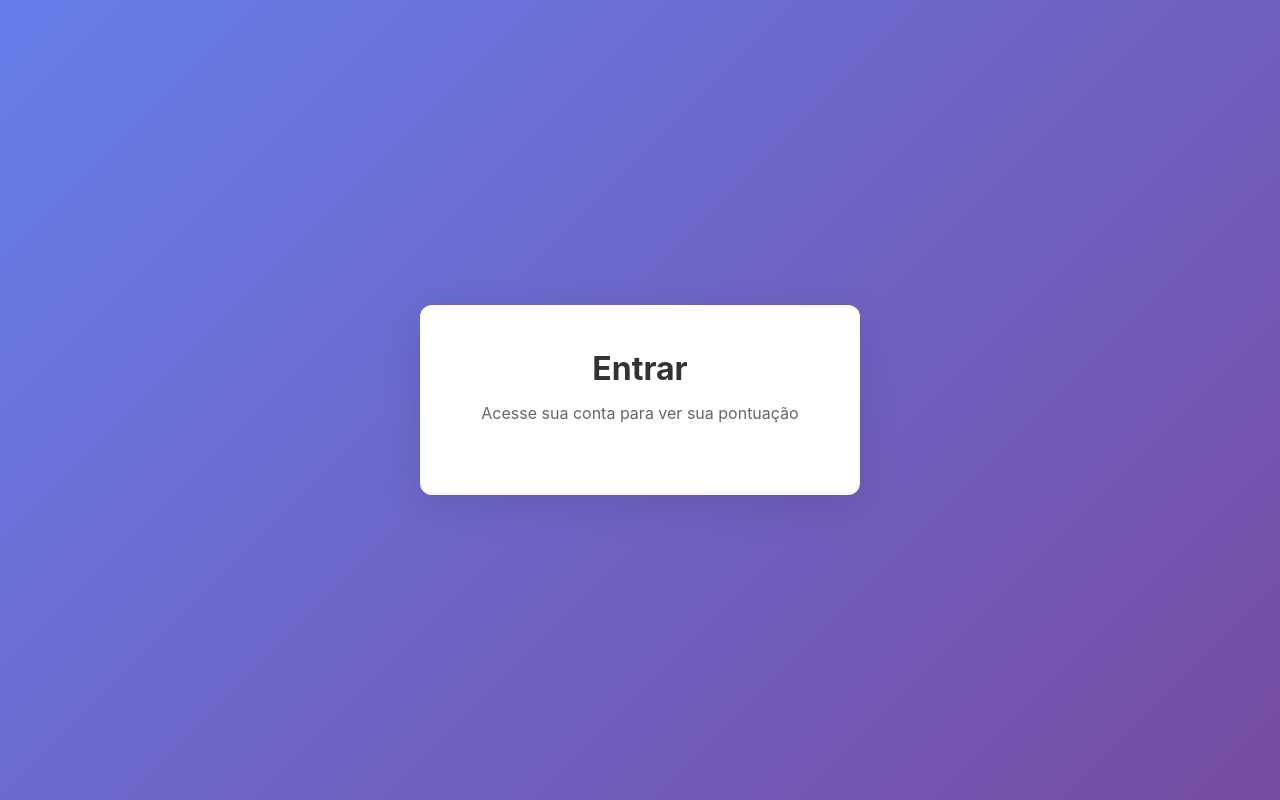
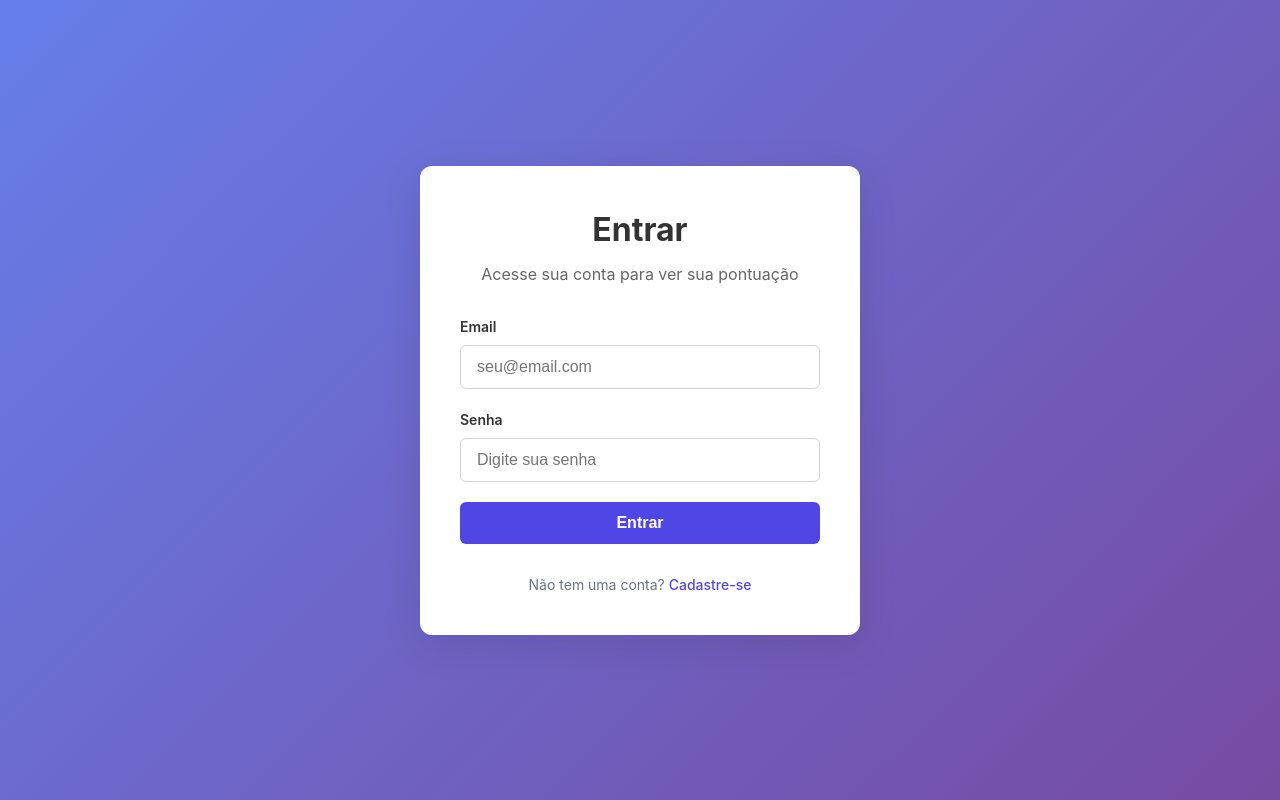
Before and after one commit to Shizuo0/ReferralSystem, a React app in the folder frontend/: page /login in a window 1280 px wide. Built offline with nearby package versions, Linux system fonts and the light colour scheme; no server answers; the HTML template or start-up script is replaced by a standard one.

Commit message:
feat: Implement login form with validation and styling
Co-authored-by: paulosvtatibana <paulosvtatibana@gmail.com>

```diff
--- a/frontend/src/pages/Login.css
+++ b/frontend/src/pages/Login.css
@@ -31,6 +31,94 @@
   text-align: center;
 }
 
+.login-form {
+  display: flex;
+  flex-direction: column;
+  gap: 20px;
+}
+
+.form-group {
+  display: flex;
+  flex-direction: column;
+  gap: 8px;
+}
+
+.form-group label {
+  font-size: 14px;
+  font-weight: 600;
+  color: #333;
+}
+
+.form-group input {
+  padding: 12px 16px;
+  font-size: 16px;
+  border: 1px solid #d1d5db;
+  border-radius: 6px;
+  transition: border-color 0.2s;
+}
+
+.form-group input:focus {
+  outline: none;
+  border-color: #4f46e5;
+  box-shadow: 0 0 0 3px rgba(79, 70, 229, 0.1);
+}
+
+.input-error {
+  border-color: #ef4444 !important;
+}
+
+.input-error:focus {
+  box-shadow: 0 0 0 3px rgba(239, 68, 68, 0.1) !important;
+}
+
+.error-message {
+  font-size: 12px;
+  color: #ef4444;
+  margin-top: -4px;
+}
+
+.submit-button {
+  padding: 12px 24px;
+  font-size: 16px;
+  font-weight: 600;
+  color: white;
+  background-color: #4f46e5;
+  border: none;
+  border-radius: 6px;
+  cursor: pointer;
+  transition: background-color 0.2s;
+}
+
+.submit-button:hover {
+  background-color: #4338ca;
+}
+
+.submit-button:active {
+  background-color: #3730a3;
+}
+
+.submit-button:disabled {
+  background-color: #9ca3af;
+  cursor: not-allowed;
+}
+
+.form-footer {
+  text-align: center;
+  font-size: 14px;
+  color: #6b7280;
+  margin-top: 10px;
+}
+
+.form-footer a {
+  color: #4f46e5;
+  text-decoration: none;
+  font-weight: 500;
+}
+
+.form-footer a:hover {
+  text-decoration: underline;
+}
+
 /* Responsivo */
 @media (max-width: 480px) {
   .login-card {
--- a/frontend/src/pages/Login.tsx
+++ b/frontend/src/pages/Login.tsx
@@ -1,6 +1,108 @@
+import { useState } from 'react';
 import './Login.css';
 
+interface FormErrors {
+  email?: string;
+  password?: string;
+}
+
 function Login() {
+  const [formData, setFormData] = useState({
+    email: '',
+    password: '',
+  });
+
+  const [errors, setErrors] = useState<FormErrors>({});
+  const [touched, setTouched] = useState<Record<string, boolean>>({});
+
+  // Validação de email
+  const validateEmail = (email: string): string | undefined => {
+    if (!email) {
+      return 'Email é obrigatório';
+    }
+    const emailRegex = /^[^\s@]+@[^\s@]+\.[^\s@]+$/;
+    if (!emailRegex.test(email)) {
+      return 'Email deve ser válido';
+    }
+    return undefined;
+  };
+
+  // Validação de senha
+  const validatePassword = (password: string): string | undefined => {
+    if (!password) {
+      return 'Senha é obrigatória';
+    }
+    return undefined;
+  };
+
+  // Validar campo específico
+  const validateField = (name: string, value: string): string | undefined => {
+    switch (name) {
+      case 'email':
+        return validateEmail(value);
+      case 'password':
+        return validatePassword(value);
+      default:
+        return undefined;
+    }
+  };
+
+  const handleChange = (e: React.ChangeEvent<HTMLInputElement>) => {
+    const { name, value } = e.target;
+    setFormData(prev => ({
+      ...prev,
+      [name]: value
+    }));
+
+    // Limpar erro quando o usuário começa a digitar
+    if (errors[name as keyof FormErrors]) {
+      setErrors(prev => ({
+        ...prev,
+        [name]: undefined
+      }));
+    }
+  };
+
+  const handleBlur = (e: React.FocusEvent<HTMLInputElement>) => {
+    const { name, value } = e.target;
+    setTouched(prev => ({ ...prev, [name]: true }));
+
+    const error = validateField(name, value);
+    setErrors(prev => ({
+      ...prev,
+      [name]: error
+    }));
+  };
+
+  const handleSubmit = (e: React.FormEvent) => {
+    e.preventDefault();
+
+    // Marcar todos os campos como touched
+    setTouched({
+      email: true,
+      password: true
+    });
+
+    // Validar todos os campos
+    const emailError = validateEmail(formData.email);
+    const passwordError = validatePassword(formData.password);
+
+    const newErrors: FormErrors = {
+      email: emailError,
+      password: passwordError
+    };
+
+    setErrors(newErrors);
+
+    // Se houver erros, não enviar
+    if (emailError || passwordError) {
+      return;
+    }
+
+    // Integração com API será adicionada no próximo commit
+    console.log('Login data:', formData);
+  };
+
   return (
     <div className="login-container">
       <div className="login-card">
@@ -9,7 +111,49 @@ function Login() {
           Acesse sua conta para ver sua pontuação
         </p>
 
-        {/* Formulário será adicionado no próximo commit */}
+        <form onSubmit={handleSubmit} className="login-form" noValidate>
+          <div className="form-group">
+            <label htmlFor="email">Email</label>
+            <input
+              type="email"
+              id="email"
+              name="email"
+              value={formData.email}
+              onChange={handleChange}
+              onBlur={handleBlur}
+              placeholder="seu@email.com"
+              className={touched.email && errors.email ? 'input-error' : ''}
+            />
+            {touched.email && errors.email && (
+              <span className="error-message">{errors.email}</span>
+            )}
+          </div>
+
+          <div className="form-group">
+            <label htmlFor="password">Senha</label>
+            <input
+              type="password"
+              id="password"
+              name="password"
+              value={formData.password}
+              onChange={handleChange}
+              onBlur={handleBlur}
+              placeholder="Digite sua senha"
+              className={touched.password && errors.password ? 'input-error' : ''}
+            />
+            {touched.password && errors.password && (
+              <span className="error-message">{errors.password}</span>
+            )}
+          </div>
+
+          <button type="submit" className="submit-button">
+            Entrar
+          </button>
+
+          <p className="form-footer">
+            Não tem uma conta? <a href="/register">Cadastre-se</a>
+          </p>
+        </form>
       </div>
     </div>
   );
```
